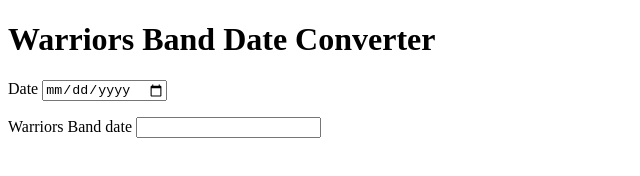
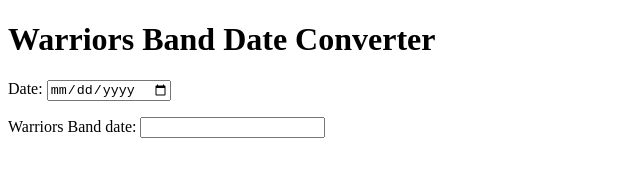
Before and after one commit to warriorsband/wb-date-converter, a plain HTML site: page index.html in a window 1280 px wide. Shown: the full height of the page, 0-640 px from the left. Drawn offline with nearby package versions, Linux system fonts and the light colour scheme.

Commit message:
Add colons to labels

```diff
--- a/index.html
+++ b/index.html
@@ -17,11 +17,11 @@
     <h1>Warriors Band Date Converter</h1>
 
     <p>
-      <label for="dateInput">Date</label>
+      <label for="dateInput">Date:</label>
       <input type="date" id="dateInput">
     </p>
     <p>
-      <label for="textInput">Warriors Band date</label>
+      <label for="textInput">Warriors Band date:</label>
       <input type="text" id="textInput">
     </p>
     <p>
```
